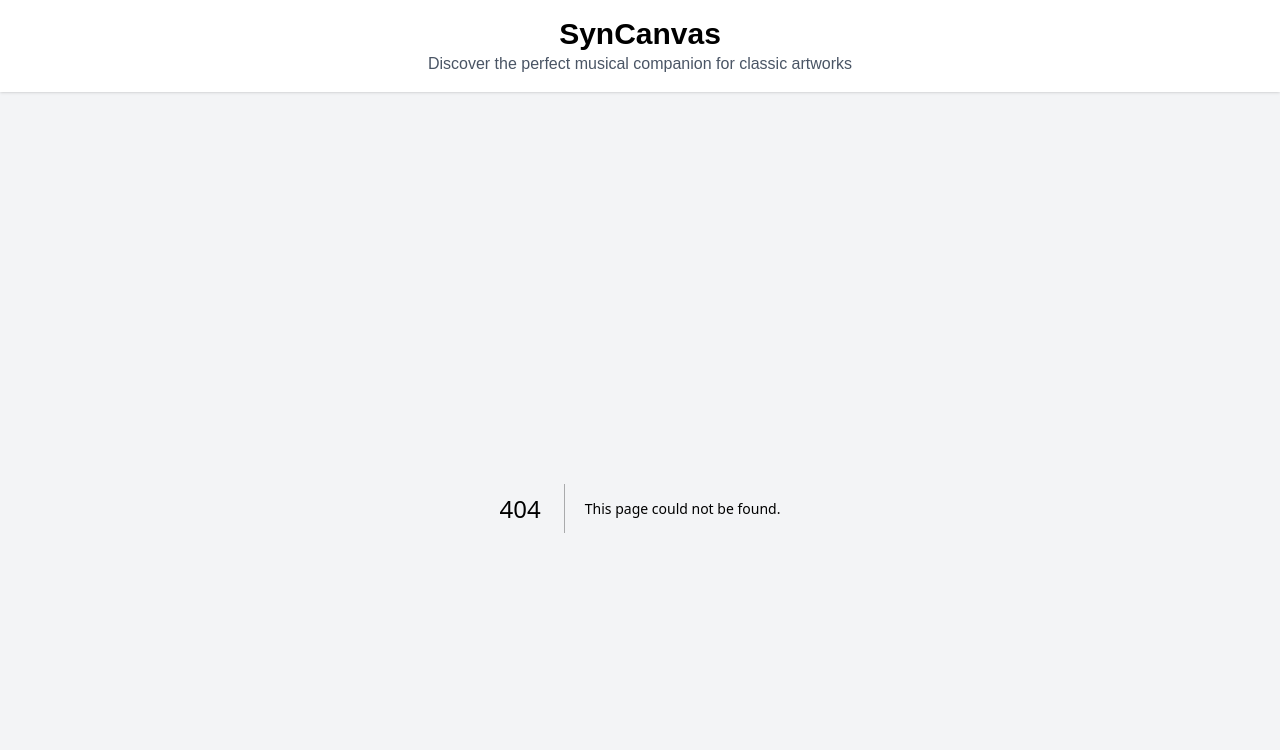
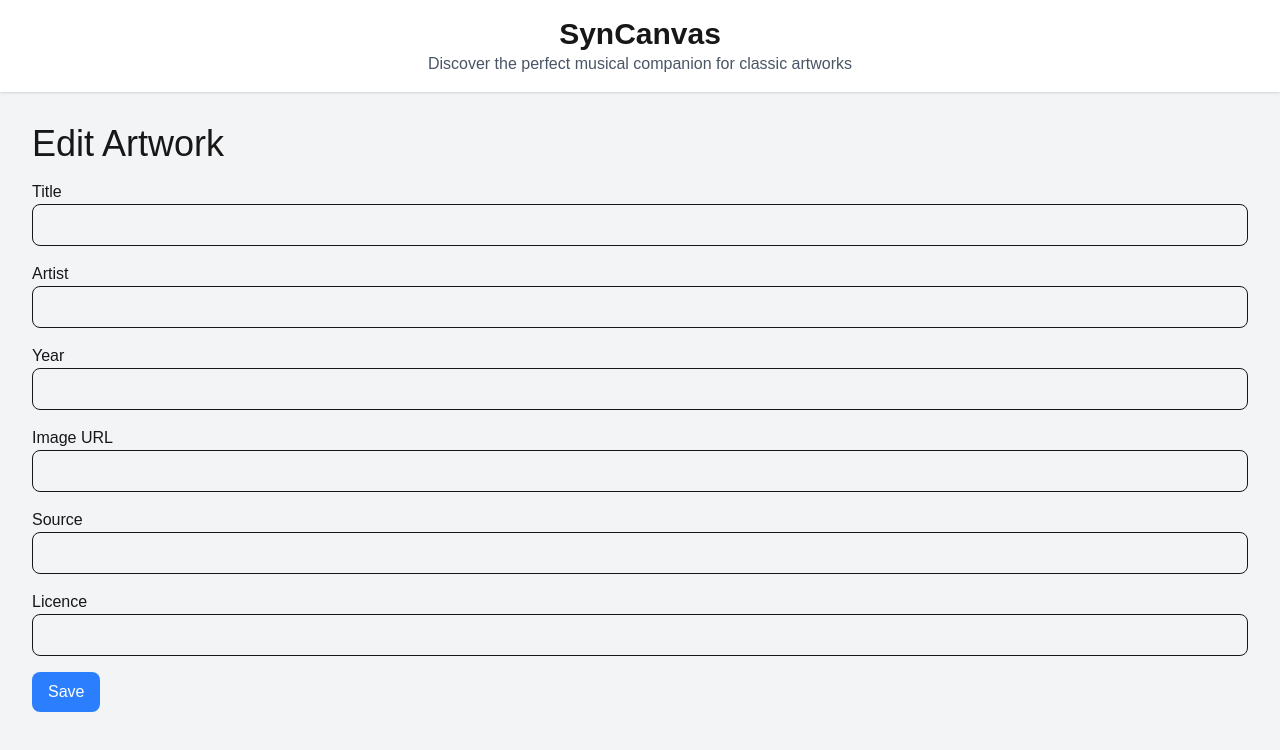
Before and after one commit to katiek78/syn-canvas, a Next.js app: page /artwork/1/edit in a window 1280 px wide. Before the commit this address had no page. Shown: the top 750 px of the page. Built offline with nearby package versions, Linux system fonts and the light colour scheme; no server answers; the database is empty.

Commit message:
add artwork detail editing function

```diff
--- a/src/app/api/artworks/[id]/route.js
+++ b/src/app/api/artworks/[id]/route.js
@@ -2,7 +2,7 @@ import clientPromise from "../../../../lib/mongodb";
 import { ObjectId } from "mongodb";
 
 export async function GET(req, { params }) {
-  const { id } = params;
+  const { id } = await params;
 
   try {
     // Connect to the database
@@ -64,10 +64,10 @@ export async function DELETE(req, { params }) {
 
 export async function PUT(req, { params }) {
   const { id } = params;
-  const { spotifyId } = await req.json(); // Get the Spotify ID from the request body
+  const updatedFields = await req.json(); // Get the updated fields from the request body
 
-  if (!spotifyId) {
-    return new Response(JSON.stringify({ error: "Missing Spotify ID" }), {
+  if (!updatedFields || Object.keys(updatedFields).length === 0) {
+    return new Response(JSON.stringify({ error: "No data provided" }), {
       status: 400,
     });
   }
@@ -76,14 +76,13 @@ export async function PUT(req, { params }) {
     const client = await clientPromise;
     const db = client.db("artworksDB");
 
-    const result = await db.collection("artworks").updateOne(
-      { _id: new ObjectId(id) },
-      { $addToSet: { songs: spotifyId } } // Ensure no duplicate song entries
-    );
+    const result = await db
+      .collection("artworks")
+      .updateOne({ _id: new ObjectId(id) }, { $set: updatedFields });
 
     if (result.modifiedCount === 1) {
       return new Response(
-        JSON.stringify({ message: "Song added successfully" }),
+        JSON.stringify({ message: "Artwork updated successfully" }),
         { status: 200 }
       );
     } else {
@@ -92,7 +91,7 @@ export async function PUT(req, { params }) {
       });
     }
   } catch (error) {
-    console.error("Error adding song:", error);
+    console.error("Error updating artwork:", error);
     return new Response(JSON.stringify({ error: "Internal server error" }), {
       status: 500,
     });
--- /dev/null
+++ b/src/app/artwork/[id]/edit/page.js
@@ -0,0 +1,29 @@
+"use client";
+
+import { useEffect, useState } from "react";
+import { useParams } from "next/navigation";
+import ArtworkForm from "@/components/ArtworkForm";
+
+export default function EditArtworkPage() {
+  const params = useParams();
+  const artworkId = params.id;
+
+  const [artworkData, setArtworkData] = useState(null);
+
+  useEffect(() => {
+    if (artworkId) {
+      fetch(`/api/artworks/${artworkId}`)
+        .then((res) => res.json())
+        .then((data) => setArtworkData(data))
+        .catch((err) => console.error(err));
+    }
+  }, [artworkId]);
+
+  if (!artworkData) return <div>Loading...</div>;
+
+  return (
+    <div>
+      <ArtworkForm initialData={artworkData} />
+    </div>
+  );
+}
--- a/src/components/ArtworkForm.js
+++ b/src/components/ArtworkForm.js
@@ -1,22 +1,24 @@
 "use client";
 
 import React, { useState } from "react";
-import { useRouter } from "next/navigation";
+import { useRouter, useParams } from "next/navigation";
 
-export default function ArtworkForm() {
-  const [title, setTitle] = useState("");
-  const [artist, setArtist] = useState("");
-  const [year, setYear] = useState("");
-  const [imageUrl, setImageUrl] = useState("");
-  const [source, setSource] = useState("");
-  const [licence, setLicence] = useState("");
+export default function ArtworkForm({ initialData }) {
+  const [title, setTitle] = useState(initialData.title || "");
+  const [artist, setArtist] = useState(initialData.artist || "");
+  const [year, setYear] = useState(initialData.year || "");
+  const [imageUrl, setImageUrl] = useState(initialData.imageUrl || "");
+  const [source, setSource] = useState(initialData.source || "");
+  const [licence, setLicence] = useState(initialData.licence || "");
   const router = useRouter();
+  const params = useParams();
+  const artworkId = params.id;
 
   // Handler for form submission
   const handleSubmit = async (e) => {
     e.preventDefault();
 
-    const newArtwork = {
+    const currentArtwork = {
       title,
       artist,
       year,
@@ -25,26 +27,52 @@ export default function ArtworkForm() {
       licence,
     };
 
-    // Call your API to add the artwork to MongoDB
-    const res = await fetch("/api/artworks", {
-      method: "POST",
-      headers: {
-        "Content-Type": "application/json",
-      },
-      body: JSON.stringify(newArtwork),
-    });
+    let res;
 
+    if (initialData) {
+      //update
+      try {
+        res = await fetch(`/api/artworks/${artworkId}`, {
+          method: "PUT",
+          headers: {
+            "Content-Type": "application/json",
+          },
+          body: JSON.stringify(currentArtwork),
+        });
+
+        const data = await res.json();
+
+        if (!res.ok) {
+          throw new Error(data.error || "Failed to update artwork");
+        }
+
+        console.log("Artwork updated successfully");
+      } catch (error) {
+        console.error("Error updating artwork:", error);
+      }
+    } else {
+      //add
+      res = await fetch("/api/artworks", {
+        method: "POST",
+        headers: {
+          "Content-Type": "application/json",
+        },
+        body: JSON.stringify(currentArtwork),
+      });
+    }
     if (res.ok) {
       // Redirect back to the gallery page after successful addition
       router.push("/");
     } else {
-      console.error("Failed to add artwork");
+      console.error("Failed to save changes");
     }
   };
 
   return (
     <div className="container mx-auto p-4">
-      <h1 className="text-4xl mb-4">Add Artwork</h1>
+      <h1 className="text-4xl mb-4">
+        {initialData ? "Edit Artwork" : "Add Artwork"}
+      </h1>
 
       <form onSubmit={handleSubmit} className="space-y-4">
         <div>
@@ -115,7 +143,7 @@ export default function ArtworkForm() {
           type="submit"
           className="bg-blue-500 text-white px-4 py-2 rounded-lg"
         >
-          Add Artwork
+          {initialData ? "Save" : "Add"}
         </button>
       </form>
     </div>
```
